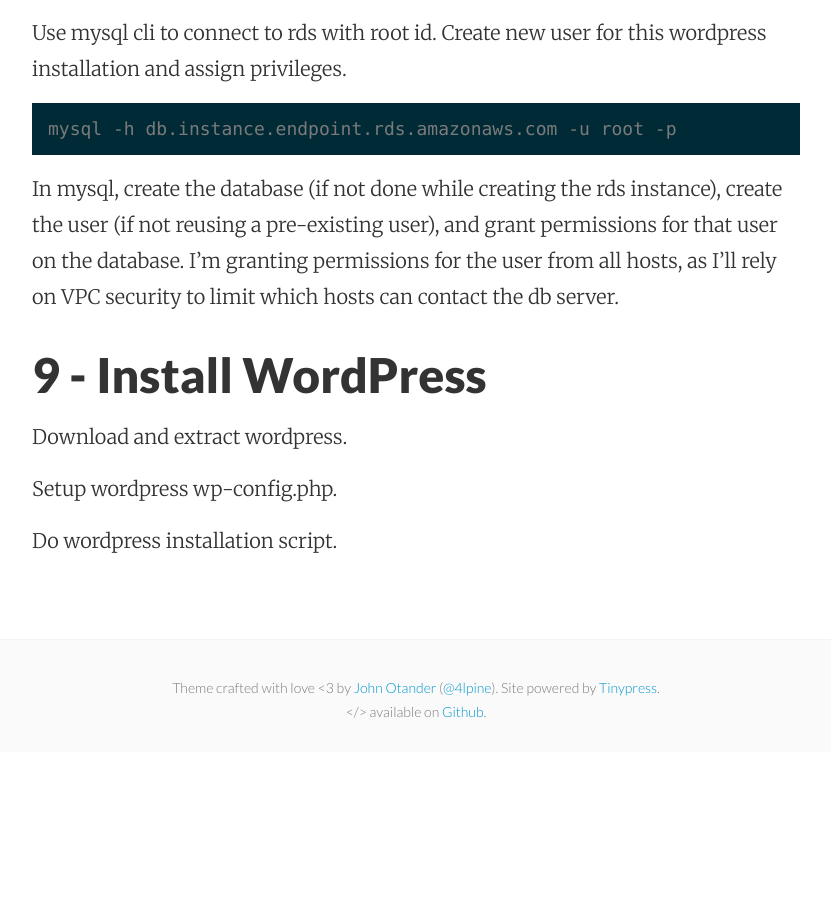
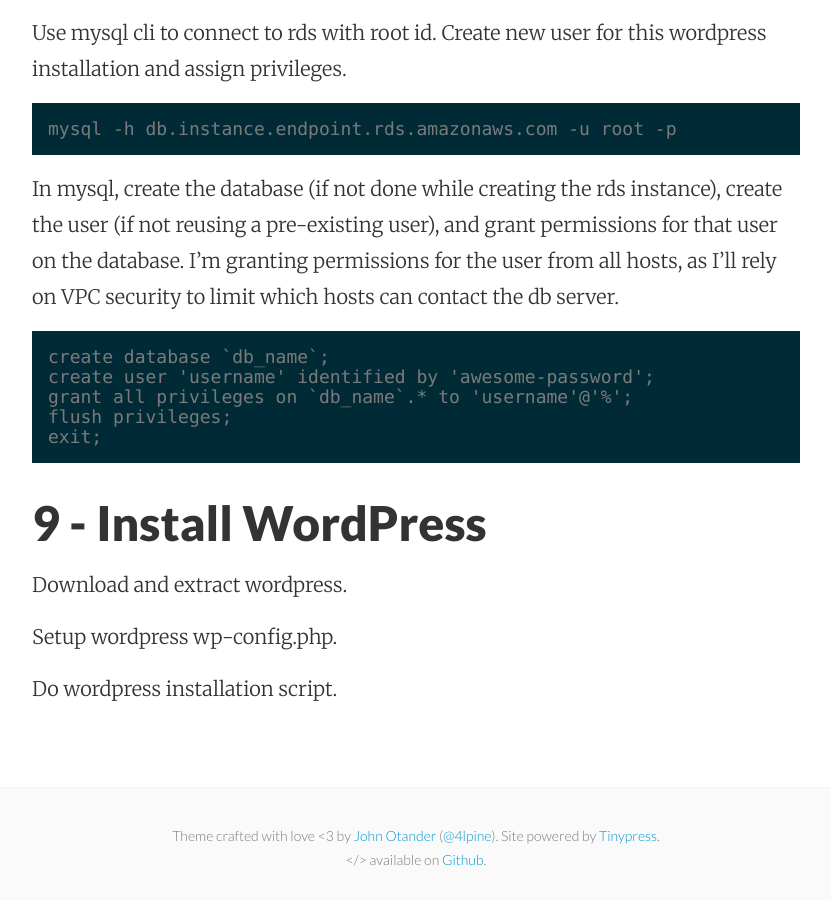
Before and after one commit to mattymaloney/mattymaloney.github.io, a Jekyll site: the page built from _posts/2016-03-24-aws-ec2-rds-linux-apache-php-wordpress-mariadb.md, in a window 1280 px wide and 900 px high, scrolled down 4162 px. Shown: the whole window, without its empty margins (224-1055 px from the left). Built offline with Jekyll 4.4.1, drawn with Linux system fonts in a browser that asks for light colours; before the commit the page ends 4914 px from its top, so only the background shows below that.

Commit message:
Created 2016-03-24-aws-ec2-rds-linux-apache-php-wordpress-mariadb.md

````diff
--- a/_posts/2016-03-24-aws-ec2-rds-linux-apache-php-wordpress-mariadb.md
+++ b/_posts/2016-03-24-aws-ec2-rds-linux-apache-php-wordpress-mariadb.md
@@ -128,6 +128,14 @@
 
 In mysql, create the database (if not done while creating the rds instance), create the user (if not reusing a pre-existing user), and grant permissions for that user on the database. I'm granting permissions for the user from all hosts, as I'll rely on VPC security to limit which hosts can contact the db server.
 
+```
+create database `db_name`;
+create user 'username' identified by 'awesome-password';
+grant all privileges on `db_name`.* to 'username'@'%';
+flush privileges;
+exit;
+```
+
 
 ## 9 - Install WordPress
 
````
